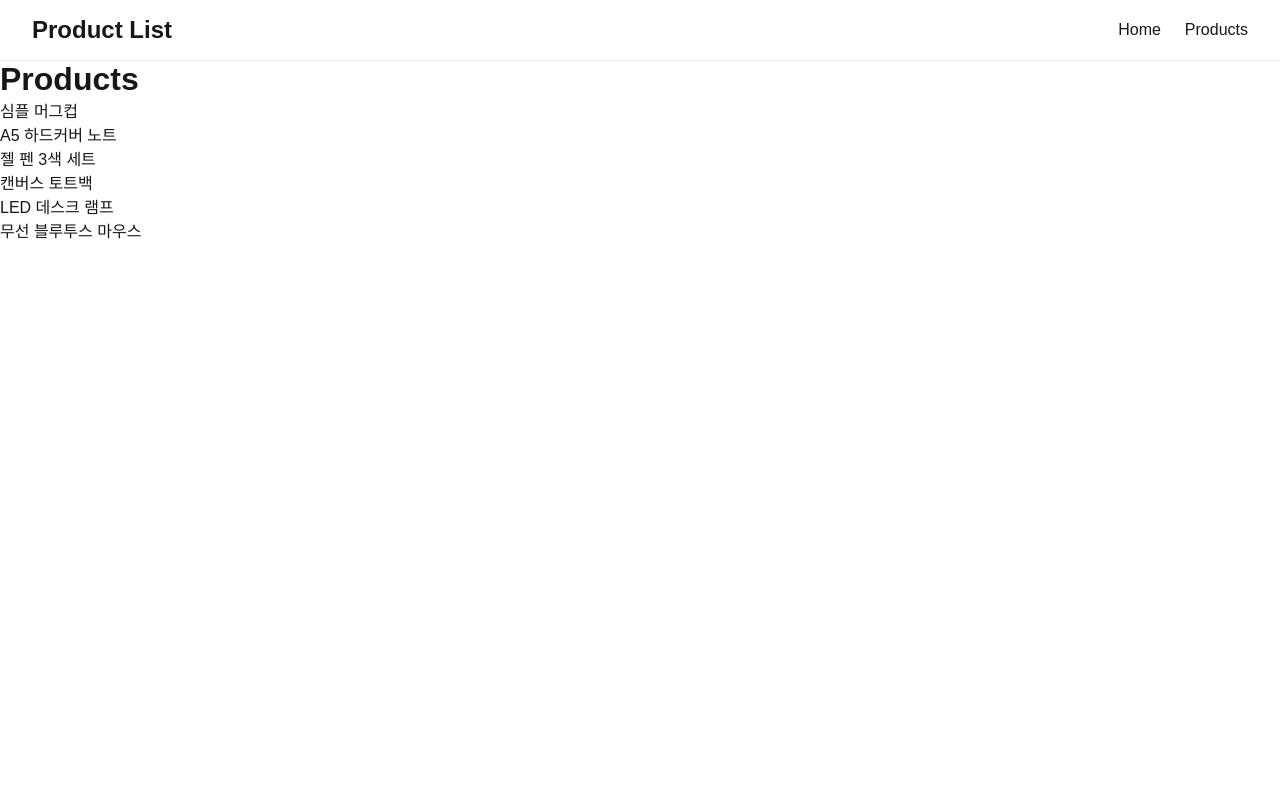
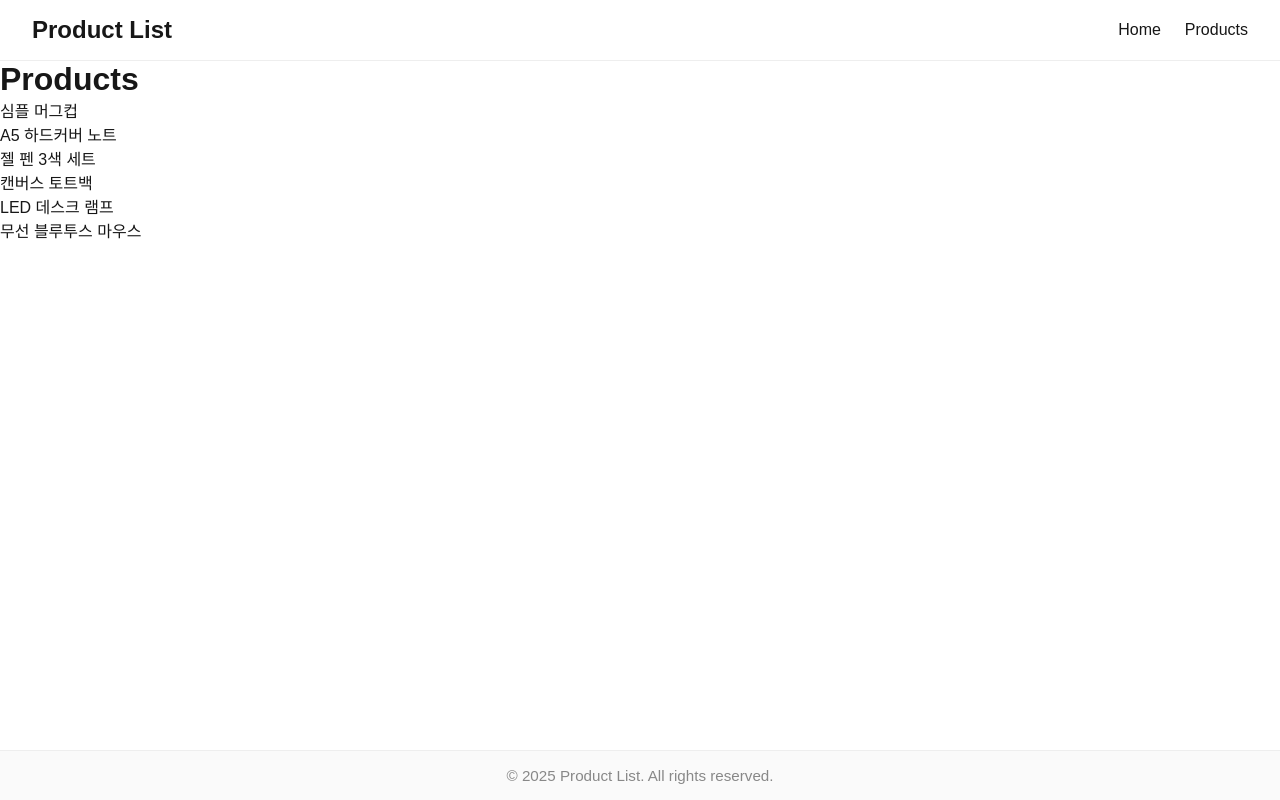
Before and after one commit to LimFull/product-list, a Next.js app: page /products in a window 1280 px wide. Built offline with nearby package versions, Linux system fonts and the light colour scheme.

Commit message:
feat: Add Footer

```diff
--- a/src/app/layout.tsx
+++ b/src/app/layout.tsx
@@ -2,6 +2,7 @@ import type { Metadata } from "next";
 import { Geist, Geist_Mono } from "next/font/google";
 import "./globals.css";
 import Header from "@/components/modules/Header";
+import Footer from "@/components/modules/Footer";
 
 const geistSans = Geist({
   variable: "--font-geist-sans",
@@ -25,9 +26,10 @@ export default function RootLayout({
 }>) {
   return (
     <html lang="en">
-      <body className={`${geistSans.variable} ${geistMono.variable}`}>
+      <body className={`${geistSans.variable} ${geistMono.variable}`} style={{minHeight: "100dvh", display: "flex", flexDirection: "column"}}>
         <Header />
-        {children}
+        <main style={{flex: 1}}>{children}</main>
+        <Footer />
       </body>
     </html>
   );
--- /dev/null
+++ b/src/components/modules/Footer.tsx
@@ -0,0 +1,19 @@
+import React from "react";
+
+const Footer = () => {
+  return (
+    <footer style={{
+      marginTop: "auto",
+      padding: "1rem 2rem",
+      borderTop: "1px solid #eee",
+      background: "#fafafa",
+      textAlign: "center",
+      fontSize: "0.95rem",
+      color: "#888",
+    }}>
+      © {new Date().getFullYear()} Product List. All rights reserved.
+    </footer>
+  );
+};
+
+export default Footer;
```
